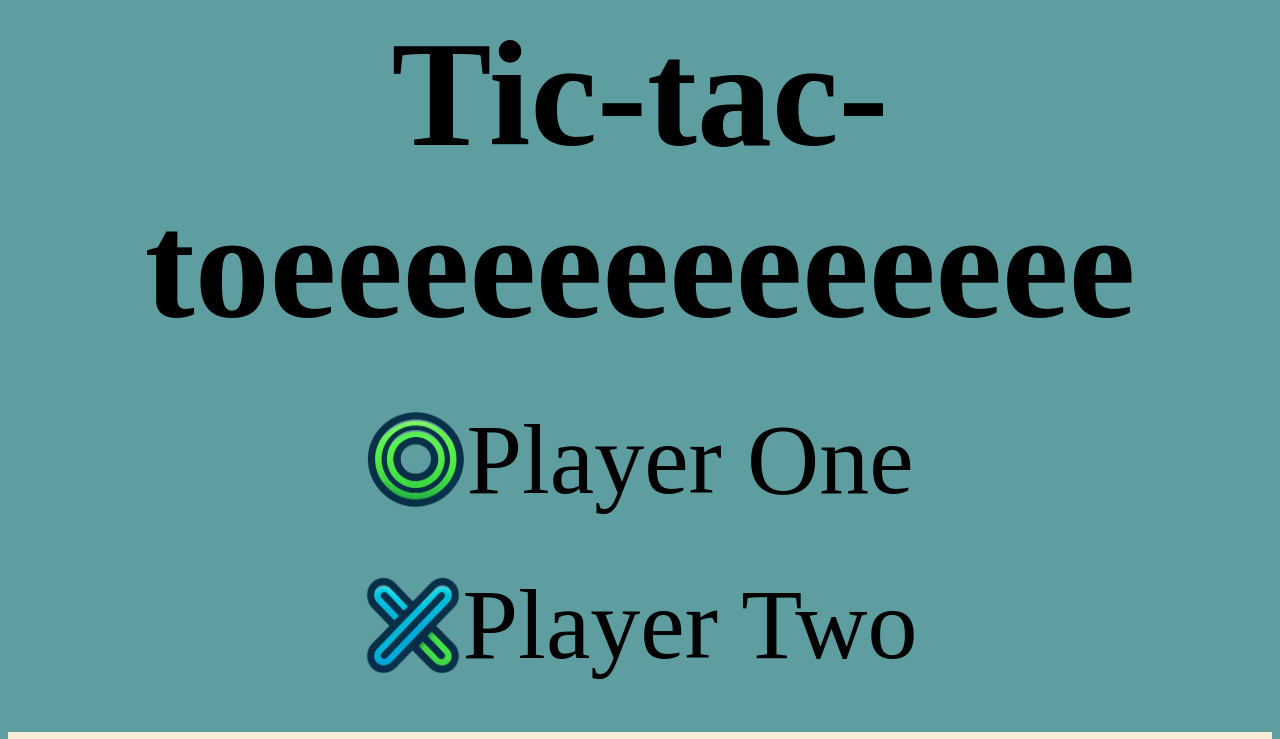
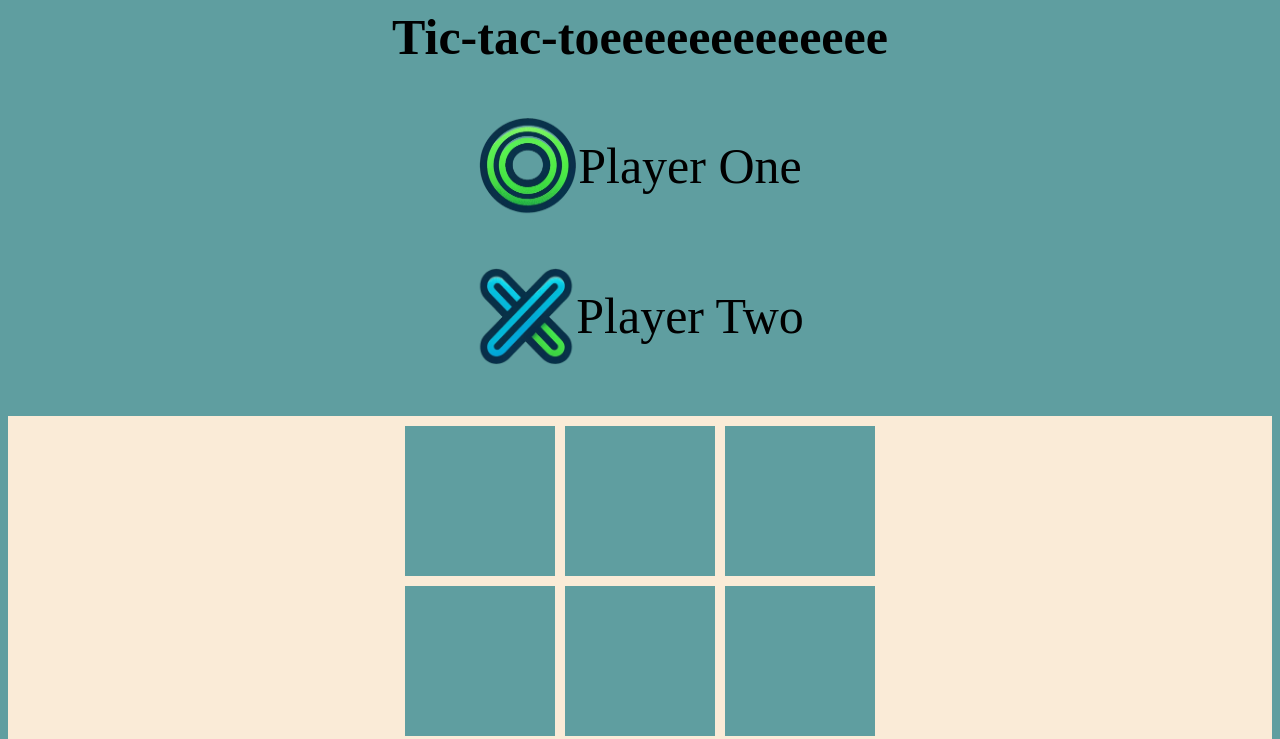
Before and after one commit to Icyretsz/Tic-Tac-Toe-Odin, a plain HTML site: page index.html in a window 1280 px wide. Shown: the top 739 px of the page. Drawn offline with Linux system fonts and the light colour scheme.

Commit message:
Toned down the text size.

```diff
--- a/style.css
+++ b/style.css
@@ -15,12 +15,12 @@ body {
 
 h1 {
     text-align: center;
-    font-size: 150px;
+    font-size: 50px;
     margin: 0px;
 }
 
 span {
-    font-size: 100px;
+    font-size: 50px;
 }
 
 .playerContainer {
@@ -31,8 +31,8 @@ span {
 
 .Cell {
     display: flex;
-    width: 100px;
-    height: 100px;
+    width: 150px;
+    height: 150px;
     background-color: cadetblue;
 }
 
```
